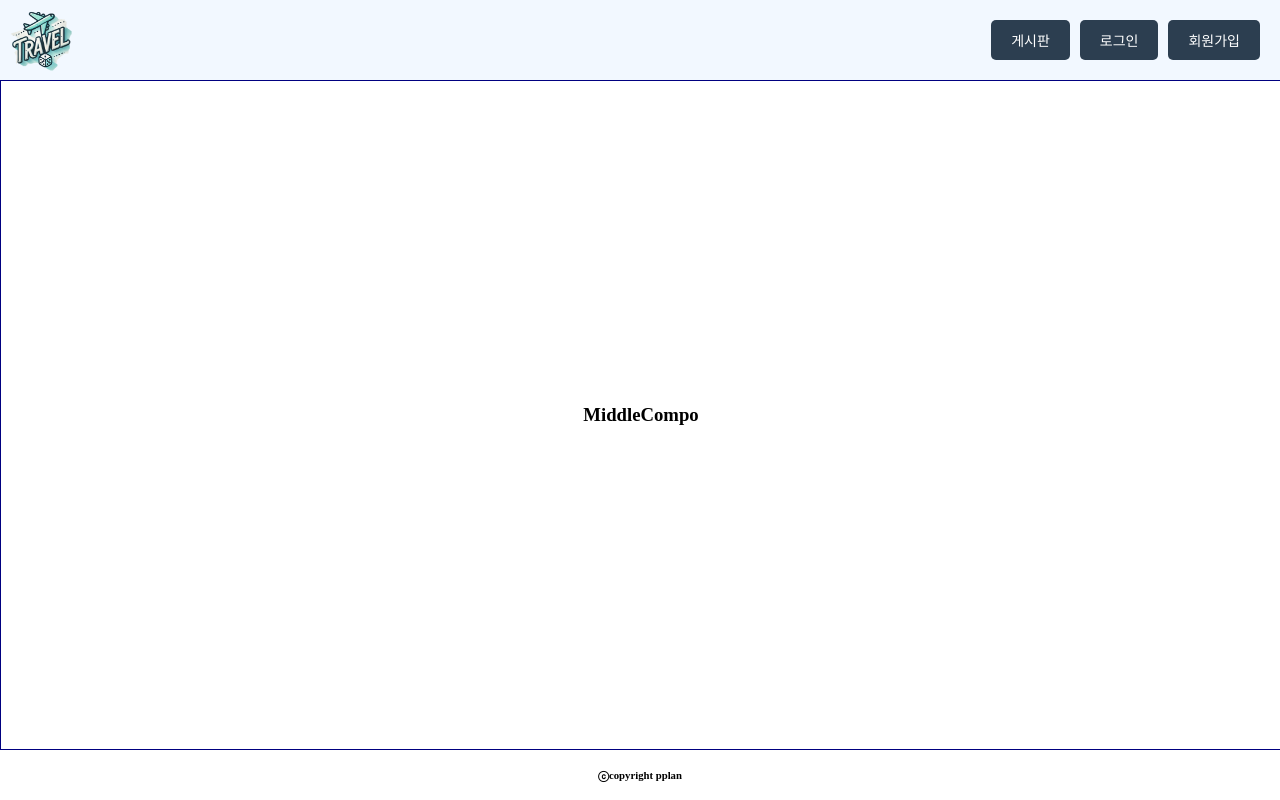
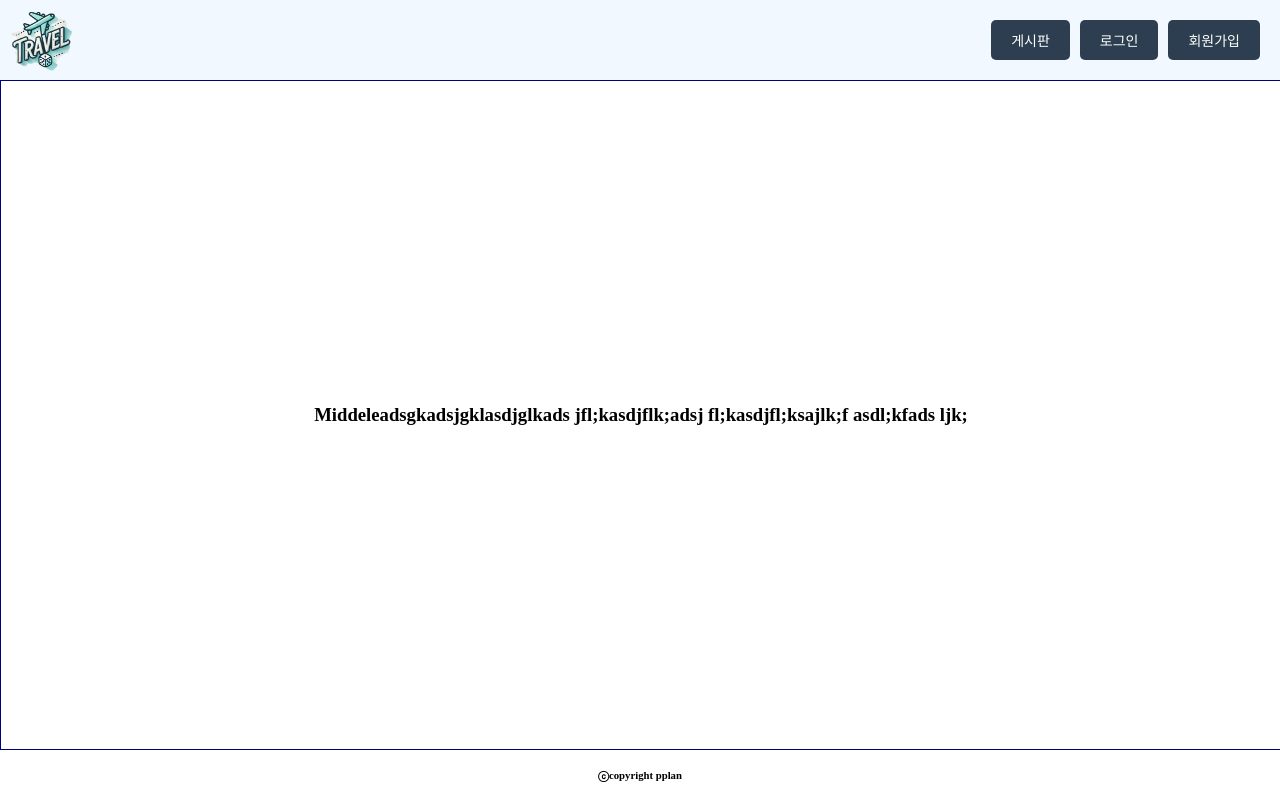
Before and after one commit to kosa-pplan/pplan, a Vue app in the folder ppalnVue/: page / in a window 1280 px wide. Built offline with nearby package versions, Linux system fonts and the light colour scheme.

Commit message:
test
test

```diff
--- a/ppalnVue/src/components/MiddleCompo.vue
+++ b/ppalnVue/src/components/MiddleCompo.vue
@@ -6,7 +6,7 @@ export default {
 <template>
 
   <div class="middle">
-    <h3>MiddleCompo</h3>
+    <h3>Middeleadsgkadsjgklasdjglkads jfl;kasdjflk;adsj fl;kasdjfl;ksajlk;f asdl;kfads ljk;</h3>
 
   </div>
 
```
